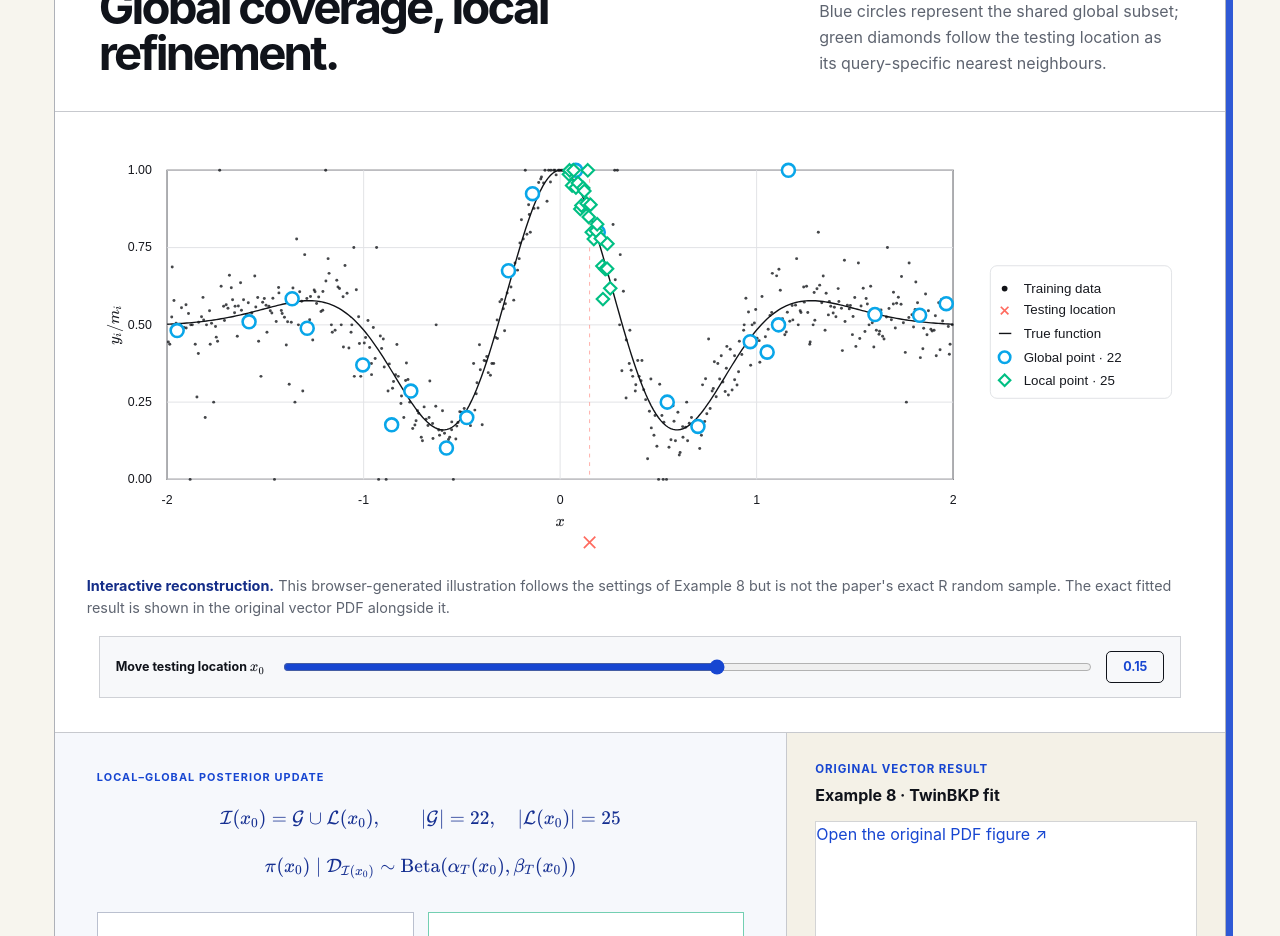
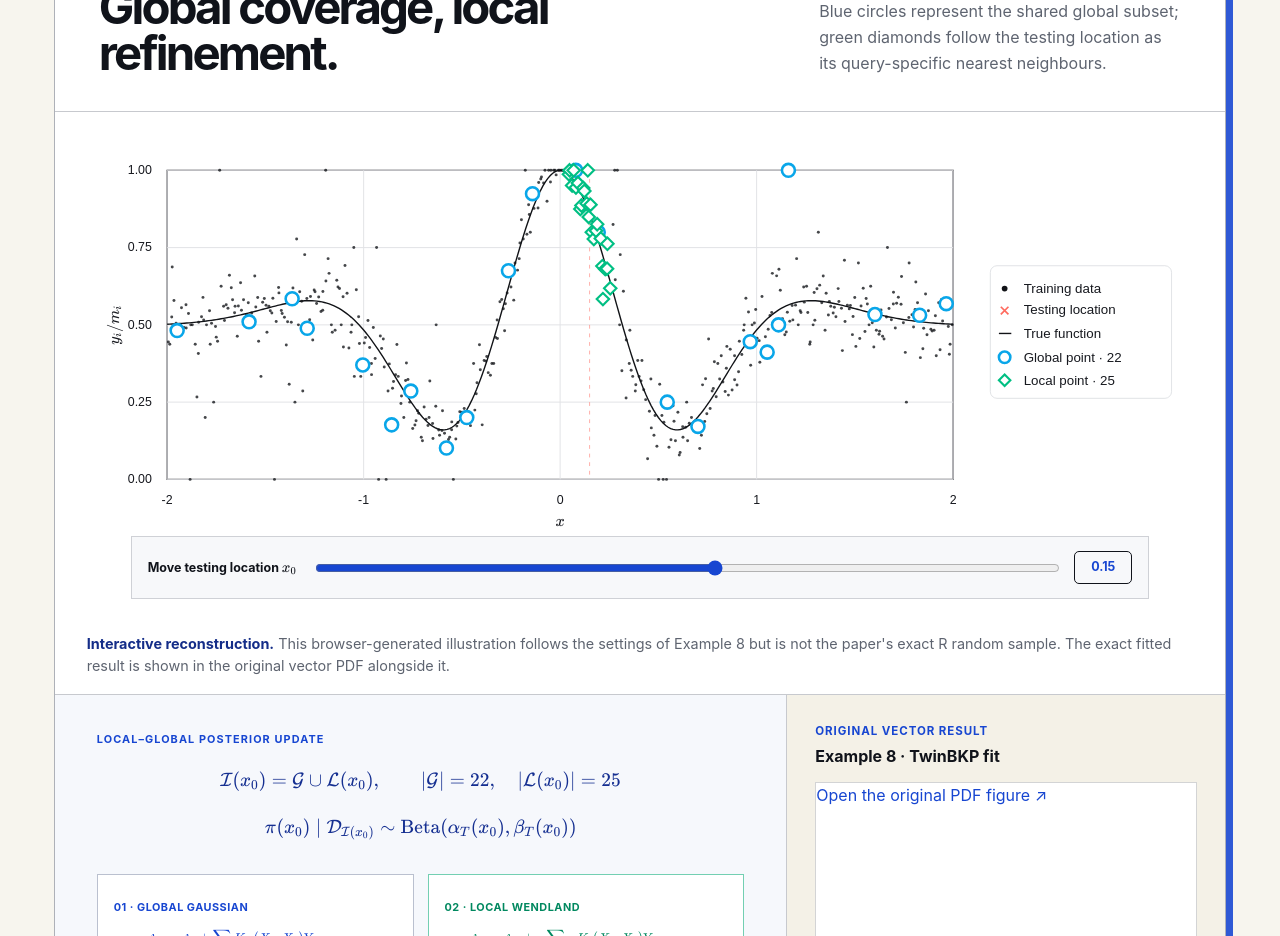
Before and after one commit to Jiangyan-Zhao/BKP-website, a React (Vite) app: page / in a window 1280 px wide. Shown: the part 2780-3716 px from the top of the page. Built offline with nearby package versions, Linux system fonts and the light colour scheme.

Commit message:
Integrate TwinBKP slider with plot

```diff
--- a/src/App.tsx
+++ b/src/App.tsx
@@ -472,7 +472,7 @@ function TwinBkpExplorer() {
       </header>
 
       <figure className="twin-figure">
-        <svg viewBox="0 0 1160 448" role="img" aria-label={`TwinBKP global and local training points for query x zero equals ${query.toFixed(2)}`}>
+        <svg viewBox="0 0 1160 420" role="img" aria-label={`TwinBKP global and local training points for query x zero equals ${query.toFixed(2)}`}>
           <rect className="twin-plot-background" x={twinChart.left} y={twinChart.top} width={twinChart.width} height={twinChart.height} />
           {[0, 0.25, 0.5, 0.75, 1].map((tick) => (
             <g key={`y-${tick}`}>
@@ -513,10 +513,6 @@ function TwinBkpExplorer() {
           <foreignObject className="twin-axis-math" x="456" y={twinChart.top + twinChart.height + 29} width="80" height="28" aria-hidden="true">
             <div><MathFormula>{"x"}</MathFormula></div>
           </foreignObject>
-          <path
-            className="twin-test-point"
-            d={`M${xPosition(query) - 6},${twinChart.top + twinChart.height + 60} L${xPosition(query) + 6},${twinChart.top + twinChart.height + 72} M${xPosition(query) + 6},${twinChart.top + twinChart.height + 60} L${xPosition(query) - 6},${twinChart.top + twinChart.height + 72}`}
-          />
           <g transform={`translate(28 ${twinChart.top + twinChart.height / 2}) rotate(-90)`} aria-hidden="true">
             <foreignObject className="twin-axis-math" x="-60" y="-18" width="120" height="36">
               <div><MathFormula>{"y_i/m_i"}</MathFormula></div>
@@ -532,13 +528,7 @@ function TwinBkpExplorer() {
             <polygon className="twin-local-point" points="0,90 6,96 0,102 -6,96" /><text x="20" y="101">Local point · 25</text>
           </g>
         </svg>
-        <figcaption>
-          <b>Interactive reconstruction.</b> This browser-generated illustration follows the settings of
-          Example 8 but is not the paper&apos;s exact R random sample. The exact fitted result is shown in the
-          original vector PDF alongside it.
-        </figcaption>
-      </figure>
-
+        <div className="twin-slider-row">
           <label className="twin-slider">
             <span>Move testing location <MathFormula>{"x_0"}</MathFormula></span>
             <input
@@ -551,6 +541,13 @@ function TwinBkpExplorer() {
             />
             <output>{query.toFixed(2)}</output>
           </label>
+        </div>
+        <figcaption>
+          <b>Interactive reconstruction.</b> This browser-generated illustration follows the settings of
+          Example 8 but is not the paper&apos;s exact R random sample. The exact fitted result is shown in the
+          original vector PDF alongside it.
+        </figcaption>
+      </figure>
 
       <div className="twin-lower">
         <section className="twin-math-panel" aria-labelledby="twin-math-title">
```
Lines whose indentation alone changed are shown as unchanged.
